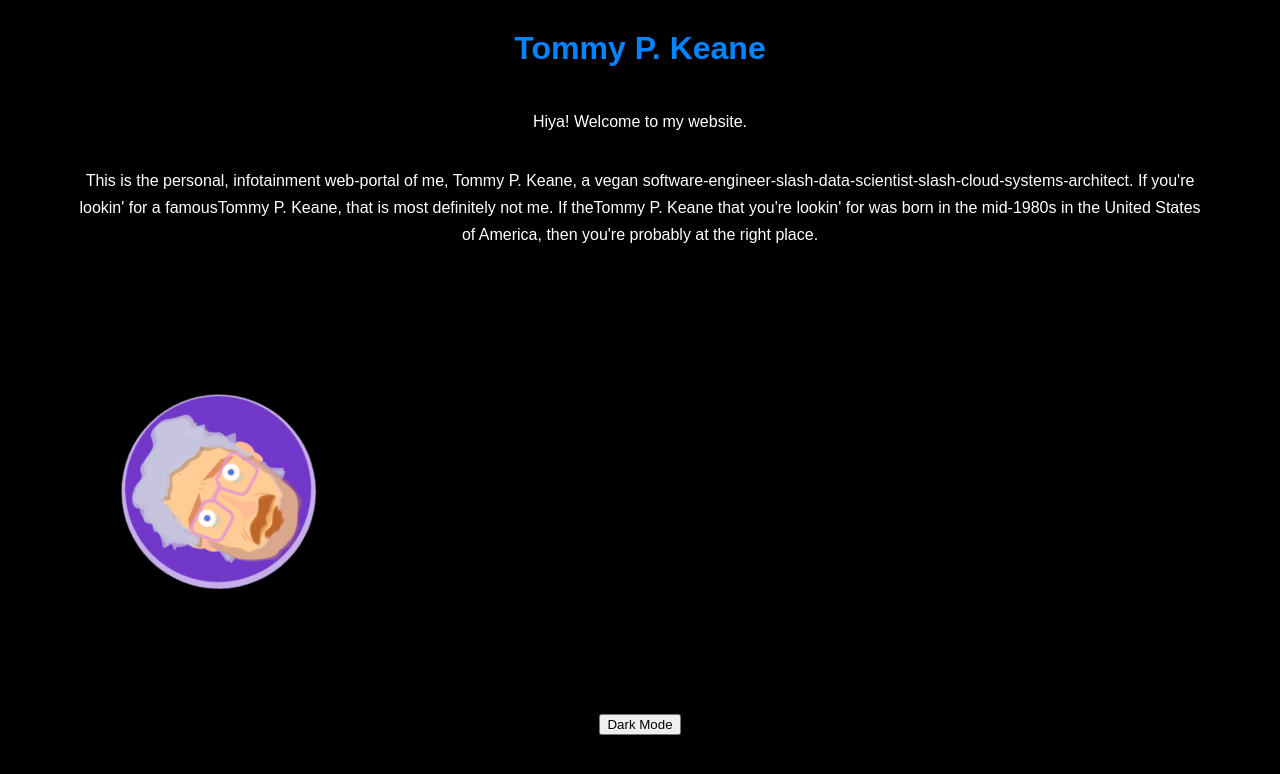
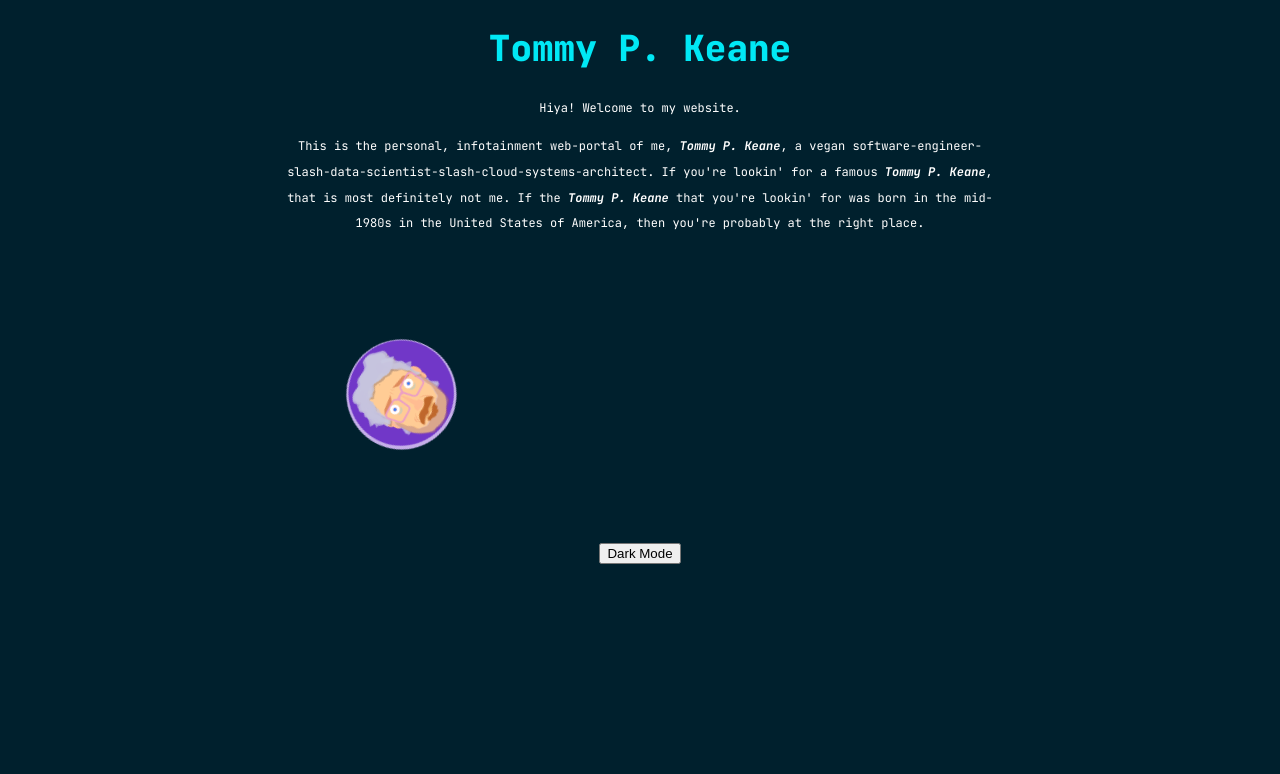
Before and after one commit to TommyPKeane/website-personal, a React app: page / in a window 1280 px wide. Shown: the top 774 px of the page. Built offline with nearby package versions, Linux system fonts and the light colour scheme.

Commit message:
[UPD] Update Styling to use new Font(s)

```diff
--- a/src/App.jsx
+++ b/src/App.jsx
@@ -7,6 +7,7 @@
 import React from "react";
 import ThemeMode from "./components/ThemeChanger.jsx";
 import FirstSpinner from "./components/spinners/FirstSpinner.jsx";
+import "./assets/scss/index.scss";
 import "./assets/scss/styles.scss";
 
 const App = () => {
@@ -20,20 +21,16 @@ const App = () => {
           Hiya! Welcome to my website.
         </p>
         <p>
-          This is the personal, infotainment web-portal of me, <span class="name-tommy">Tommy P. Keane</span>,
-          a vegan software-engineer-slash-data-scientist-slash-cloud-systems-architect. If you're lookin' for a famous
-          <span class="name-tommy">Tommy P. Keane</span>, that is most definitely not me. If the
-          <span class="name-tommy">Tommy P. Keane</span> that you're lookin' for was born in the mid-1980s in the United
-          States of America, then you're probably at the right place.
+          This is the personal, infotainment web-portal of me, <span class="name-tommy">Tommy P. Keane</span>, a vegan software-engineer-slash-data-scientist-slash-cloud-systems-architect. If you're lookin' for a famous <span class="name-tommy">Tommy P. Keane</span>, that is most definitely not me. If the <span class="name-tommy">Tommy P. Keane</span> that you're lookin' for was born in the mid-1980s in the United States of America, then you're probably at the right place.
         </p>
         <p>
 
         </p>
         <section>
           <FirstSpinner
-            type="TriangleSpinner"
-            height={250} // [px]
-            width={250} // [px]
+            // type="TriangleSpinner"
+            // height={100} // [px]
+            // width={100} // [px]
             // timeout={15_000} // [ms]
           />
         </section>
--- /dev/null
+++ b/src/assets/scss/_variables.scss
@@ -0,0 +1,4 @@
+$bg-dark-mode: rgba(0, 32, 45, 1.00);;
+$grey-dark-mode: rgba(66, 66, 66, 0.712);
+$white-text: #fff;
+$primary: rgba(0, 232, 245, 1.00);
--- /dev/null
+++ b/src/assets/scss/index.scss
@@ -0,0 +1,74 @@
+@import "variables.scss";
+
+@font-face {
+  font-family: "JetBrainsMono";
+  font-weight: 400;
+  src: local("JetBrainsMono"), url(fonts/jetbrains/JetBrainsMono-Regular.woff2) format("woff2");
+}
+
+@font-face {
+  font-family: "JetBrainsMono";
+  font-weight: 500;
+  src: local("JetBrainsMono"), url(fonts/jetbrains/JetBrainsMono-Medium.woff2) format("woff2");
+}
+
+@font-face {
+  font-family: "JetBrainsMono";
+  font-weight: 500;
+  src: local("JetBrainsMono"), url(fonts/jetbrains/JetBrainsMono-SemiBold.woff2) format("woff2");
+}
+
+@font-face {
+  font-family: "JetBrainsMono";
+  font-weight: 700;
+  src: local("JetBrainsMono"), url(fonts/jetbrains/JetBrainsMono-Bold.woff2) format("woff2");
+}
+
+@font-face {
+  font-family: "JetBrainsMono";
+  font-weight: 700;
+  font-style: italic;
+  src: local("JetBrainsMono"), url(fonts/jetbrains/JetBrainsMono-BoldItalic.woff2) format("woff2");
+}
+
+@font-face {
+  font-family: "JetBrainsMono";
+  font-weight: 800;
+  src: local("JetBrainsMono"), url(fonts/jetbrains/JetBrainsMono-ExtraBold.woff2) format("woff2");
+}
+
+html {
+  font-size: 12px;
+  text-align: center;
+}
+
+header h1 {
+  font-family: "JetBrainsMono", sans-serif;
+  font-weight: 800;
+  font-size: 3rem;
+  color: $primary;
+}
+
+body {
+  width: 80vw;
+  text-align: center;
+  margin: auto auto auto auto;
+}
+
+span.name-tommy {
+  font-family: "JetBrainsMono", sans-serif;
+  font-weight: 700;
+  font-style: italic;
+}
+
+div.intro {
+  width: 70%;
+  margin: auto auto auto auto;
+  text-align: center;
+}
+
+p {
+  font-family: "JetBrainsMono", sans-serif;
+  font-weight: 400;
+  line-height: 2.15;
+}
--- a/src/assets/scss/spinners/firstspinner.scss
+++ b/src/assets/scss/spinners/firstspinner.scss
@@ -1,3 +1,8 @@
+.spinner-firstspinner-svg {
+  text-align: center;;
+  margin: 2vw auto 2vw auto;
+}
+
 .spinner-firstspinner-svg svg {
   animation: batman 5.00s ease-in 0.75s infinite;
 }
--- a/src/assets/scss/styles.scss
+++ b/src/assets/scss/styles.scss
@@ -1,13 +1,4 @@
-$bg-dark-mode: #000;
-$grey-dark-mode: rgba(66, 66, 66, 0.712);
-$white-text: #fff;
-$primary:rgb(0, 132, 255);
-
-body {
-  font-family: Arial, Helvetica, sans-serif;
-  line-height: 1.7;
-  font-size: 1rem;
-}
+@import "variables.scss";
 
 body.dark-mode {
   background-color: $bg-dark-mode;
@@ -15,19 +6,6 @@ body.dark-mode {
   .card {
     background-color: $grey-dark-mode;
     box-shadow: none;
-  }
-}
-
-.app {
-  text-align: center;
-  margin: 1rem auto;
-  h1 {
-    font-weight: 800;
-    font-size: 2rem;
-    color:$primary;
-  }
-  p {
-    margin: 2rem 4rem ;
   }
 }
 
```
